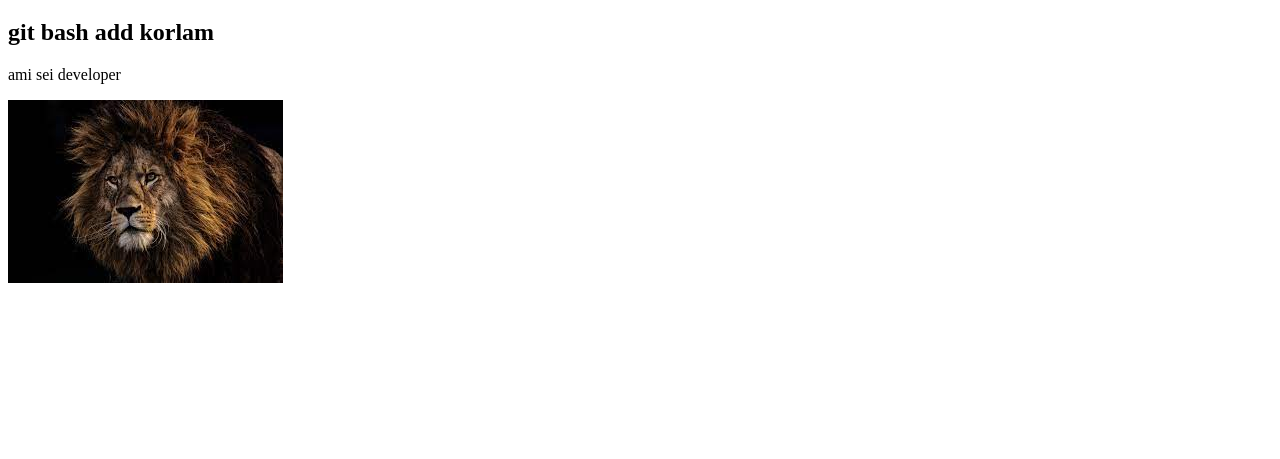
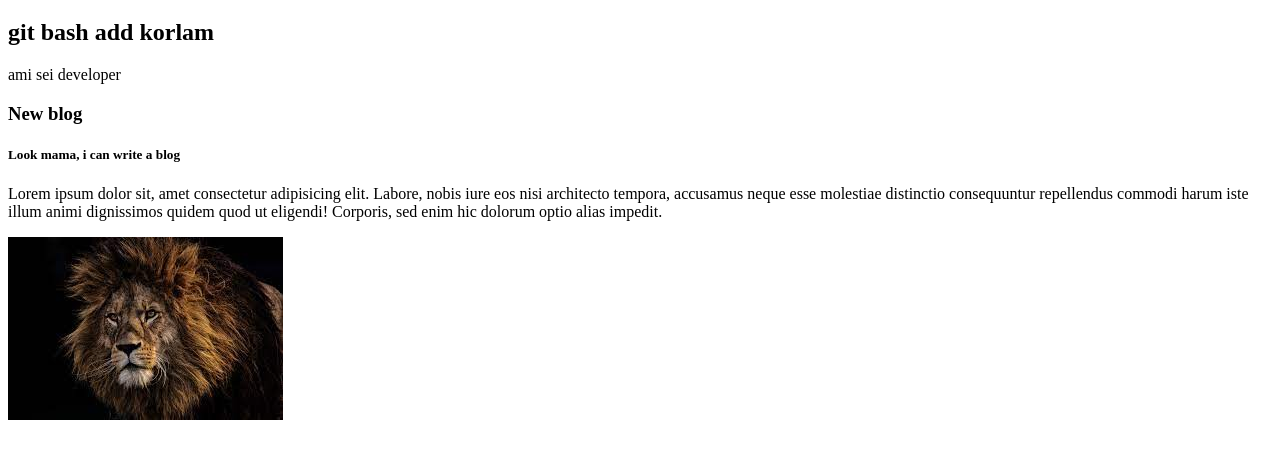
Before and after one commit to abirahammed1/Day-1-repo, a plain HTML site: page index.htm in a window 1280 px wide. Shown: the part 61-520 px from the top of the page. Drawn offline with Linux system fonts and the light colour scheme.

Commit message:
new blog added

```diff
--- a/index.htm
+++ b/index.htm
@@ -4,12 +4,17 @@
   <meta charset="UTF-8">
   <meta http-equiv="X-UA-Compatible" content="IE=edge">
   <meta name="viewport" content="width=device-width, initial-scale=1.0">
-  <title>koi tmii </title>
+  <title>koi tmii</title>
 </head>
 <body>
   <h1>day 1</h1>
   <h2>git bash add korlam</h2>
   <p>ami sei developer</p>
+  <div>
+    <h3>New blog</h3>
+    <h5>Look mama, i can write a blog</h5>
+    <p>Lorem ipsum dolor sit, amet consectetur adipisicing elit. Labore, nobis iure eos nisi architecto tempora, accusamus neque esse molestiae distinctio consequuntur repellendus commodi harum iste illum animi dignissimos quidem quod ut eligendi! Corporis, sed enim hic dolorum optio alias impedit.</p>
+  </div>
   <img src="lion.jpeg" alt="">
 </body>
 </html>
```
